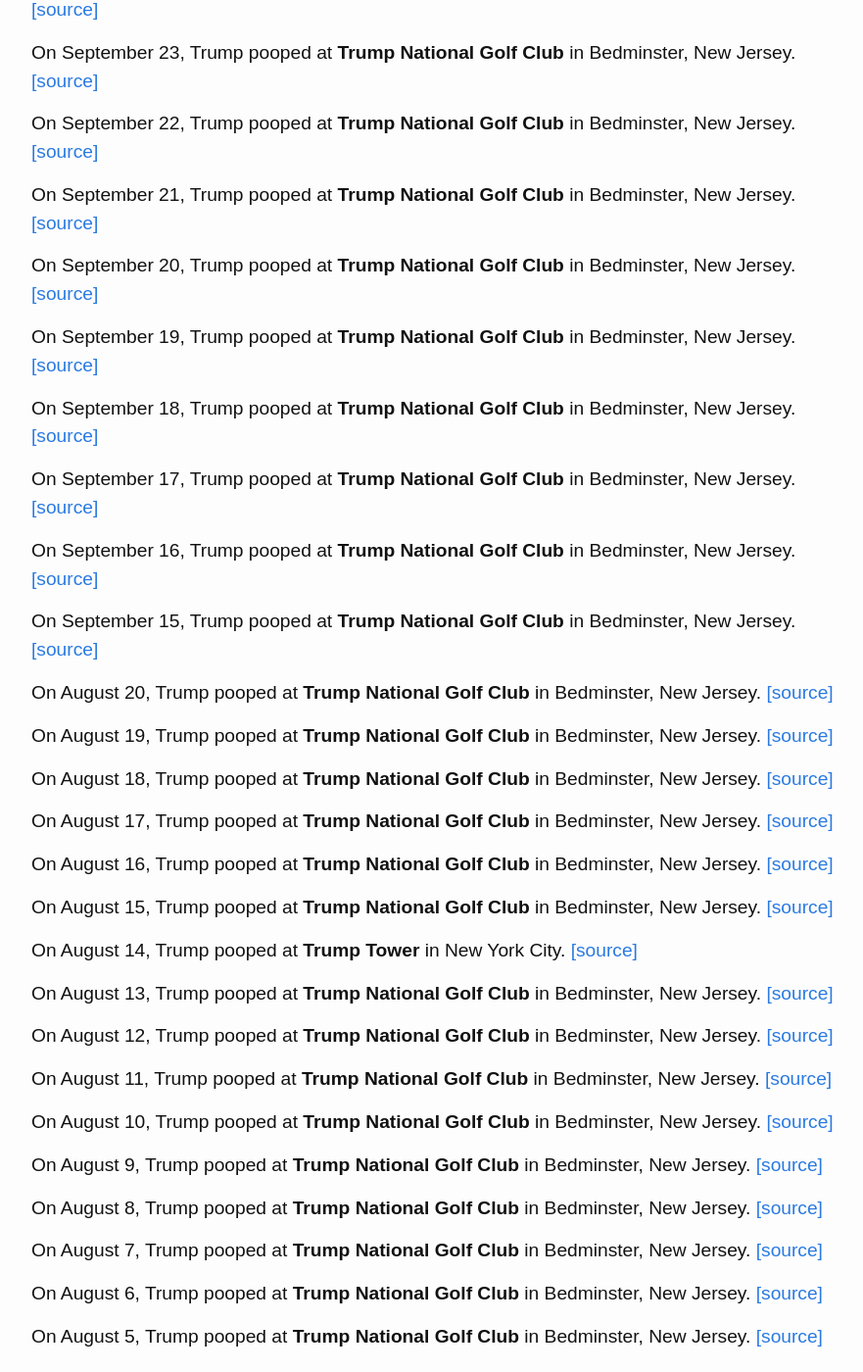
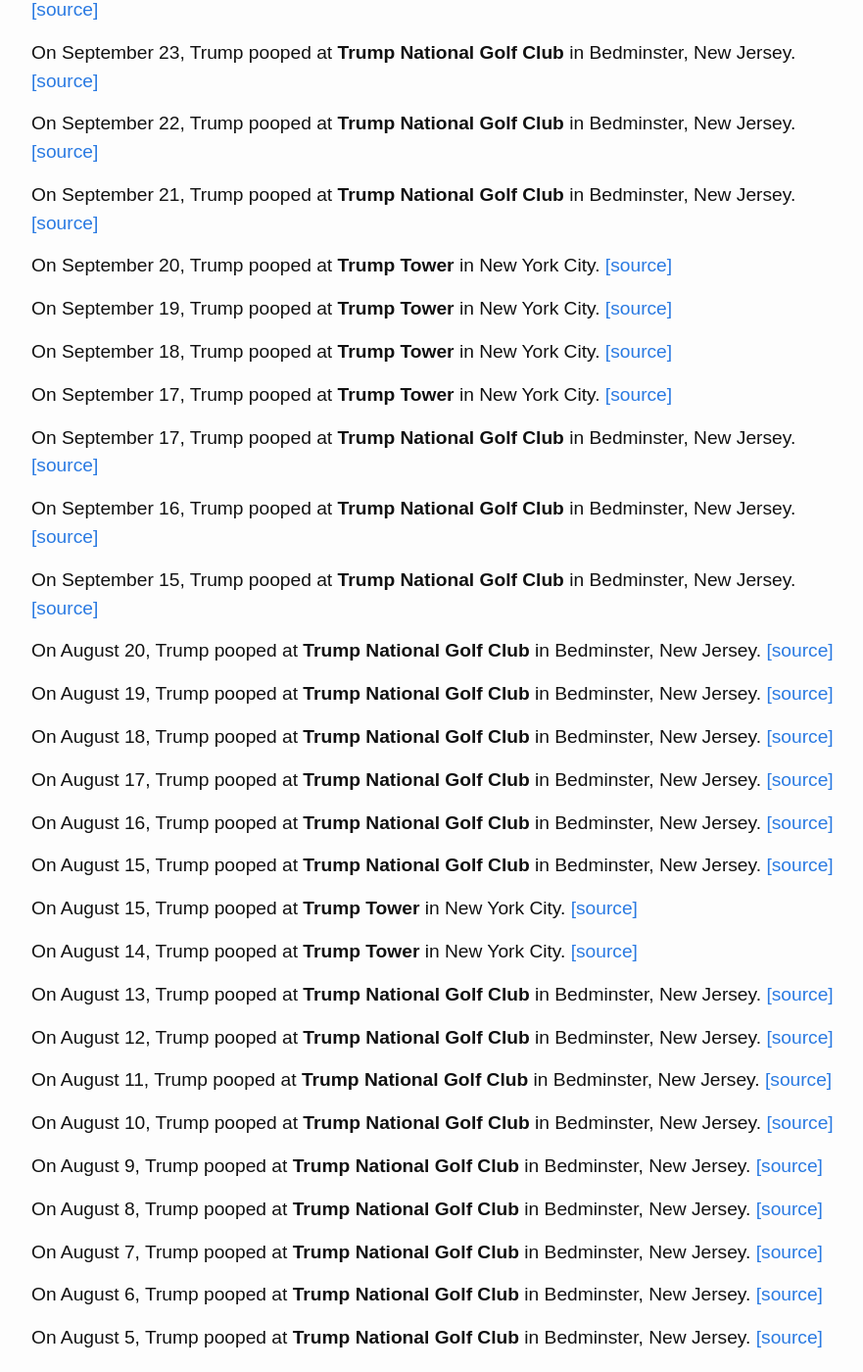
Before and after one commit to dansinker/trumppoopwatch.org, a Jekyll site: the page built from pooparchive.md, in a window 1280 px wide and 1400 px high, scrolled down 1611 px. Shown: the whole window at 98% size, without its empty margins (192-1073 px from the left). Built offline with Jekyll 4.4.1, drawn with Linux system fonts in a browser that asks for light colours; nearby versions of some CDN libraries.

Commit message:
added more links in, now from present to late July

```diff
--- a/_data/trumps.yml
+++ b/_data/trumps.yml
@@ -82,67 +82,75 @@ poops:
 - location: Trump National Golf Club
   city: Bedminster, New Jersey
   date: 2017-9-24
-  link: https://img.washingtonpost.com/wp-apps/imrs.php?src=https://img.washingtonpost.com/news/politics/wp-content/uploads/sites/11/2017/11/Trump-Properties-1.jpg&w=1484
+  link: https://twitter.com/markknoller/status/911448327602008066
 - location: Trump National Golf Club
   city: Bedminster, New Jersey
   date: 2017-9-23
-  link: https://img.washingtonpost.com/wp-apps/imrs.php?src=https://img.washingtonpost.com/news/politics/wp-content/uploads/sites/11/2017/11/Trump-Properties-1.jpg&w=1484
+  link: https://twitter.com/markknoller/status/911448327602008066
 - location: Trump National Golf Club
   city: Bedminster, New Jersey
   date: 2017-9-22
-  link: https://img.washingtonpost.com/wp-apps/imrs.php?src=https://img.washingtonpost.com/news/politics/wp-content/uploads/sites/11/2017/11/Trump-Properties-1.jpg&w=1484
+  link: https://twitter.com/markknoller/status/911448327602008066
 - location: Trump National Golf Club
   city: Bedminster, New Jersey
   date: 2017-9-21
-  link: https://img.washingtonpost.com/wp-apps/imrs.php?src=https://img.washingtonpost.com/news/politics/wp-content/uploads/sites/11/2017/11/Trump-Properties-1.jpg&w=1484
-- location: Trump National Golf Club
-  city: Bedminster, New Jersey
+  link: http://www.nj.com/politics/index.ssf/2017/09/trump_lands_in_bedminster_for_another_stay.html
+- location: Trump Tower
+  city: New York City
   date: 2017-9-20
-  link: https://img.washingtonpost.com/wp-apps/imrs.php?src=https://img.washingtonpost.com/news/politics/wp-content/uploads/sites/11/2017/11/Trump-Properties-1.jpg&w=1484
-- location: Trump National Golf Club
-  city: Bedminster, New Jersey
+  link: https://www.politico.com/story/2017/09/14/trump-staying-manhattan-un-general-assembly-trump-tower-242744
+- location: Trump Tower
+  city: New York City
   date: 2017-9-19
-  link: https://img.washingtonpost.com/wp-apps/imrs.php?src=https://img.washingtonpost.com/news/politics/wp-content/uploads/sites/11/2017/11/Trump-Properties-1.jpg&w=1484
-- location: Trump National Golf Club
-  city: Bedminster, New Jersey
+  link: https://www.politico.com/story/2017/09/14/trump-staying-manhattan-un-general-assembly-trump-tower-242744
+- location: Trump Tower
+  city: New York City
   date: 2017-9-18
-  link: https://img.washingtonpost.com/wp-apps/imrs.php?src=https://img.washingtonpost.com/news/politics/wp-content/uploads/sites/11/2017/11/Trump-Properties-1.jpg&w=1484
+  link: https://www.politico.com/story/2017/09/14/trump-staying-manhattan-un-general-assembly-trump-tower-242744
+- location: Trump Tower
+  city: New York City
+  date: 2017-9-17
+  link: https://twitter.com/CREWcrew/status/909574601352650752
 - location: Trump National Golf Club
   city: Bedminster, New Jersey
   date: 2017-9-17
-  link: https://img.washingtonpost.com/wp-apps/imrs.php?src=https://img.washingtonpost.com/news/politics/wp-content/uploads/sites/11/2017/11/Trump-Properties-1.jpg&w=1484
+  link: https://twitter.com/CREWcrew/status/909574601352650752
 - location: Trump National Golf Club
   city: Bedminster, New Jersey
   date: 2017-9-16
-  link: https://img.washingtonpost.com/wp-apps/imrs.php?src=https://img.washingtonpost.com/news/politics/wp-content/uploads/sites/11/2017/11/Trump-Properties-1.jpg&w=1484
+  link: https://patch.com/us/white-house/president-trump-heads-bedminster-white-house-schedule-september-15
 - location: Trump National Golf Club
   city: Bedminster, New Jersey
   date: 2017-9-15
-  link: https://img.washingtonpost.com/wp-apps/imrs.php?src=https://img.washingtonpost.com/news/politics/wp-content/uploads/sites/11/2017/11/Trump-Properties-1.jpg&w=1484
+  link: https://patch.com/us/white-house/president-trump-heads-bedminster-white-house-schedule-september-15
 - location: Trump National Golf Club
   city: Bedminster, New Jersey
   date: 2017-8-20
-  link: https://img.washingtonpost.com/wp-apps/imrs.php?src=https://img.washingtonpost.com/news/politics/wp-content/uploads/sites/11/2017/11/Trump-Properties-1.jpg&w=1484
+  link: https://www.washingtonpost.com/politics/president-trump-settles-in-for-17-day-vacation-at-his-secluded-new-jersey-club/2017/08/05/5c79347c-79d5-11e7-8f39-eeb7d3a2d304_story.html?utm_term=.22138ce95f42
 - location: Trump National Golf Club
   city: Bedminster, New Jersey
   date: 2017-8-19
-  link: https://img.washingtonpost.com/wp-apps/imrs.php?src=https://img.washingtonpost.com/news/politics/wp-content/uploads/sites/11/2017/11/Trump-Properties-1.jpg&w=1484
+  link: https://www.washingtonpost.com/politics/president-trump-settles-in-for-17-day-vacation-at-his-secluded-new-jersey-club/2017/08/05/5c79347c-79d5-11e7-8f39-eeb7d3a2d304_story.html?utm_term=.22138ce95f42
 - location: Trump National Golf Club
   city: Bedminster, New Jersey
   date: 2017-8-18
-  link: https://img.washingtonpost.com/wp-apps/imrs.php?src=https://img.washingtonpost.com/news/politics/wp-content/uploads/sites/11/2017/11/Trump-Properties-1.jpg&w=1484
+  link: https://www.washingtonpost.com/politics/president-trump-settles-in-for-17-day-vacation-at-his-secluded-new-jersey-club/2017/08/05/5c79347c-79d5-11e7-8f39-eeb7d3a2d304_story.html?utm_term=.22138ce95f42
 - location: Trump National Golf Club
   city: Bedminster, New Jersey
   date: 2017-8-17
-  link: https://img.washingtonpost.com/wp-apps/imrs.php?src=https://img.washingtonpost.com/news/politics/wp-content/uploads/sites/11/2017/11/Trump-Properties-1.jpg&w=1484
+  link: https://www.washingtonpost.com/politics/president-trump-settles-in-for-17-day-vacation-at-his-secluded-new-jersey-club/2017/08/05/5c79347c-79d5-11e7-8f39-eeb7d3a2d304_story.html?utm_term=.22138ce95f42
 - location: Trump National Golf Club
   city: Bedminster, New Jersey
   date: 2017-8-16
-  link: https://img.washingtonpost.com/wp-apps/imrs.php?src=https://img.washingtonpost.com/news/politics/wp-content/uploads/sites/11/2017/11/Trump-Properties-1.jpg&w=1484
+  link: https://www.washingtonpost.com/politics/president-trump-settles-in-for-17-day-vacation-at-his-secluded-new-jersey-club/2017/08/05/5c79347c-79d5-11e7-8f39-eeb7d3a2d304_story.html?utm_term=.22138ce95f42
 - location: Trump National Golf Club
   city: Bedminster, New Jersey
   date: 2017-8-15
-  link: https://img.washingtonpost.com/wp-apps/imrs.php?src=https://img.washingtonpost.com/news/politics/wp-content/uploads/sites/11/2017/11/Trump-Properties-1.jpg&w=1484
+  link: https://www.washingtonpost.com/politics/president-trump-settles-in-for-17-day-vacation-at-his-secluded-new-jersey-club/2017/08/05/5c79347c-79d5-11e7-8f39-eeb7d3a2d304_story.html?utm_term=.22138ce95f42
+- location: Trump Tower
+  city: New York City
+  date: 2017-8-15
+  link: https://www.cbsnews.com/news/trump-on-charlottesville-i-think-theres-blame-on-both-sides/
 - location: Trump Tower
   city: New York City
   date: 2017-8-14
@@ -150,43 +158,43 @@ poops:
 - location: Trump National Golf Club
   city: Bedminster, New Jersey
   date: 2017-8-13
-  link: https://img.washingtonpost.com/wp-apps/imrs.php?src=https://img.washingtonpost.com/news/politics/wp-content/uploads/sites/11/2017/11/Trump-Properties-1.jpg&w=1484
+  link: https://www.washingtonpost.com/politics/president-trump-settles-in-for-17-day-vacation-at-his-secluded-new-jersey-club/2017/08/05/5c79347c-79d5-11e7-8f39-eeb7d3a2d304_story.html?utm_term=.22138ce95f42
 - location: Trump National Golf Club
   city: Bedminster, New Jersey
   date: 2017-8-12
-  link: https://img.washingtonpost.com/wp-apps/imrs.php?src=https://img.washingtonpost.com/news/politics/wp-content/uploads/sites/11/2017/11/Trump-Properties-1.jpg&w=1484
+  link: https://www.washingtonpost.com/politics/president-trump-settles-in-for-17-day-vacation-at-his-secluded-new-jersey-club/2017/08/05/5c79347c-79d5-11e7-8f39-eeb7d3a2d304_story.html?utm_term=.22138ce95f42
 - location: Trump National Golf Club
   city: Bedminster, New Jersey
   date: 2017-8-11
-  link: https://img.washingtonpost.com/wp-apps/imrs.php?src=https://img.washingtonpost.com/news/politics/wp-content/uploads/sites/11/2017/11/Trump-Properties-1.jpg&w=1484
+  link: https://www.washingtonpost.com/politics/president-trump-settles-in-for-17-day-vacation-at-his-secluded-new-jersey-club/2017/08/05/5c79347c-79d5-11e7-8f39-eeb7d3a2d304_story.html?utm_term=.22138ce95f42
 - location: Trump National Golf Club
   city: Bedminster, New Jersey
   date: 2017-8-10
-  link: https://img.washingtonpost.com/wp-apps/imrs.php?src=https://img.washingtonpost.com/news/politics/wp-content/uploads/sites/11/2017/11/Trump-Properties-1.jpg&w=1484
+  link: https://www.washingtonpost.com/politics/president-trump-settles-in-for-17-day-vacation-at-his-secluded-new-jersey-club/2017/08/05/5c79347c-79d5-11e7-8f39-eeb7d3a2d304_story.html?utm_term=.22138ce95f42
 - location: Trump National Golf Club
   city: Bedminster, New Jersey
   date: 2017-8-9
-  link: https://img.washingtonpost.com/wp-apps/imrs.php?src=https://img.washingtonpost.com/news/politics/wp-content/uploads/sites/11/2017/11/Trump-Properties-1.jpg&w=1484
+  link: https://www.washingtonpost.com/politics/president-trump-settles-in-for-17-day-vacation-at-his-secluded-new-jersey-club/2017/08/05/5c79347c-79d5-11e7-8f39-eeb7d3a2d304_story.html?utm_term=.22138ce95f42
 - location: Trump National Golf Club
   city: Bedminster, New Jersey
   date: 2017-8-8
-  link: https://img.washingtonpost.com/wp-apps/imrs.php?src=https://img.washingtonpost.com/news/politics/wp-content/uploads/sites/11/2017/11/Trump-Properties-1.jpg&w=1484
+  link: https://www.washingtonpost.com/politics/president-trump-settles-in-for-17-day-vacation-at-his-secluded-new-jersey-club/2017/08/05/5c79347c-79d5-11e7-8f39-eeb7d3a2d304_story.html?utm_term=.22138ce95f42
 - location: Trump National Golf Club
   city: Bedminster, New Jersey
   date: 2017-8-7
-  link: https://img.washingtonpost.com/wp-apps/imrs.php?src=https://img.washingtonpost.com/news/politics/wp-content/uploads/sites/11/2017/11/Trump-Properties-1.jpg&w=1484
+  link: https://www.washingtonpost.com/politics/president-trump-settles-in-for-17-day-vacation-at-his-secluded-new-jersey-club/2017/08/05/5c79347c-79d5-11e7-8f39-eeb7d3a2d304_story.html?utm_term=.22138ce95f42
 - location: Trump National Golf Club
   city: Bedminster, New Jersey
   date: 2017-8-6
-  link: https://img.washingtonpost.com/wp-apps/imrs.php?src=https://img.washingtonpost.com/news/politics/wp-content/uploads/sites/11/2017/11/Trump-Properties-1.jpg&w=1484
+  link: https://www.washingtonpost.com/politics/president-trump-settles-in-for-17-day-vacation-at-his-secluded-new-jersey-club/2017/08/05/5c79347c-79d5-11e7-8f39-eeb7d3a2d304_story.html?utm_term=.22138ce95f42
 - location: Trump National Golf Club
   city: Bedminster, New Jersey
   date: 2017-8-5
-  link: https://img.washingtonpost.com/wp-apps/imrs.php?src=https://img.washingtonpost.com/news/politics/wp-content/uploads/sites/11/2017/11/Trump-Properties-1.jpg&w=1484
+  link: https://www.washingtonpost.com/politics/president-trump-settles-in-for-17-day-vacation-at-his-secluded-new-jersey-club/2017/08/05/5c79347c-79d5-11e7-8f39-eeb7d3a2d304_story.html?utm_term=.22138ce95f42
 - location: Trump National Golf Club
   city: Bedminster, New Jersey
   date: 2017-8-4
-  link: https://img.washingtonpost.com/wp-apps/imrs.php?src=https://img.washingtonpost.com/news/politics/wp-content/uploads/sites/11/2017/11/Trump-Properties-1.jpg&w=1484
+  link: https://www.washingtonpost.com/politics/president-trump-settles-in-for-17-day-vacation-at-his-secluded-new-jersey-club/2017/08/05/5c79347c-79d5-11e7-8f39-eeb7d3a2d304_story.html?utm_term=.22138ce95f42
 - location: Trump National Golf club
   city: Potomac Falls, Virginia
   date: 2017-7-30
```
